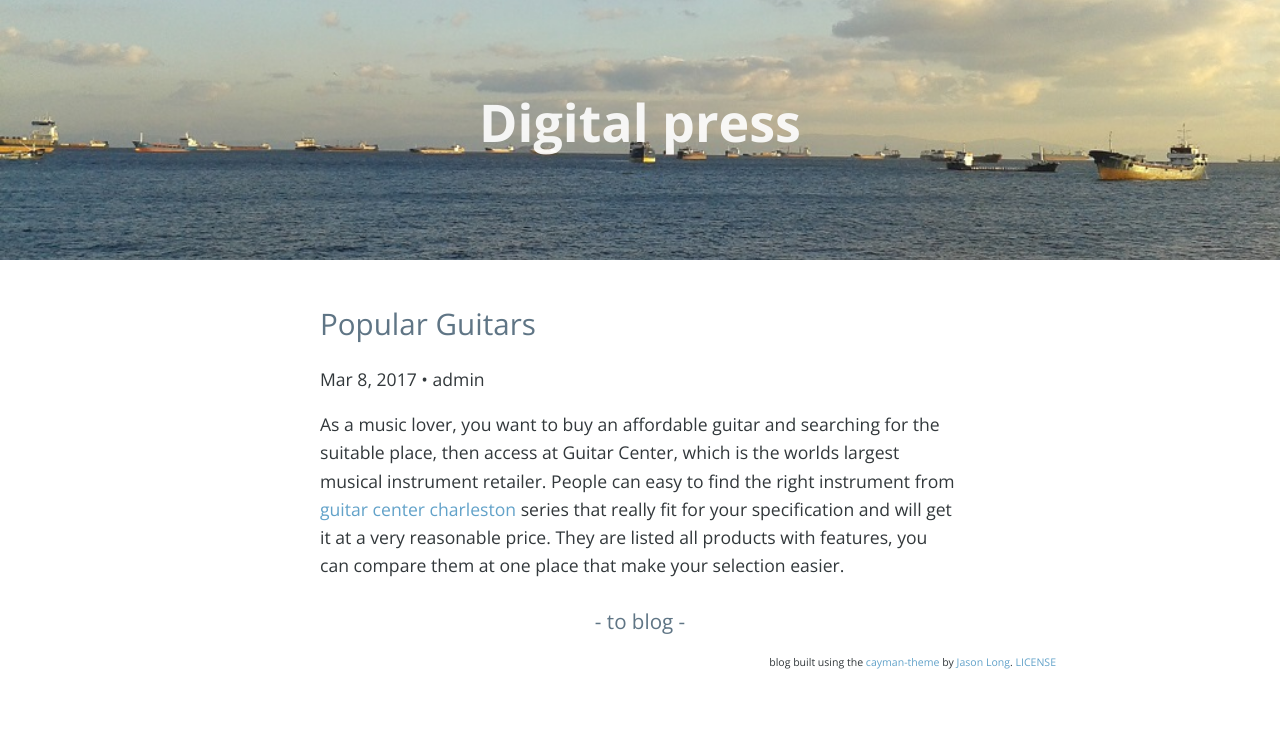
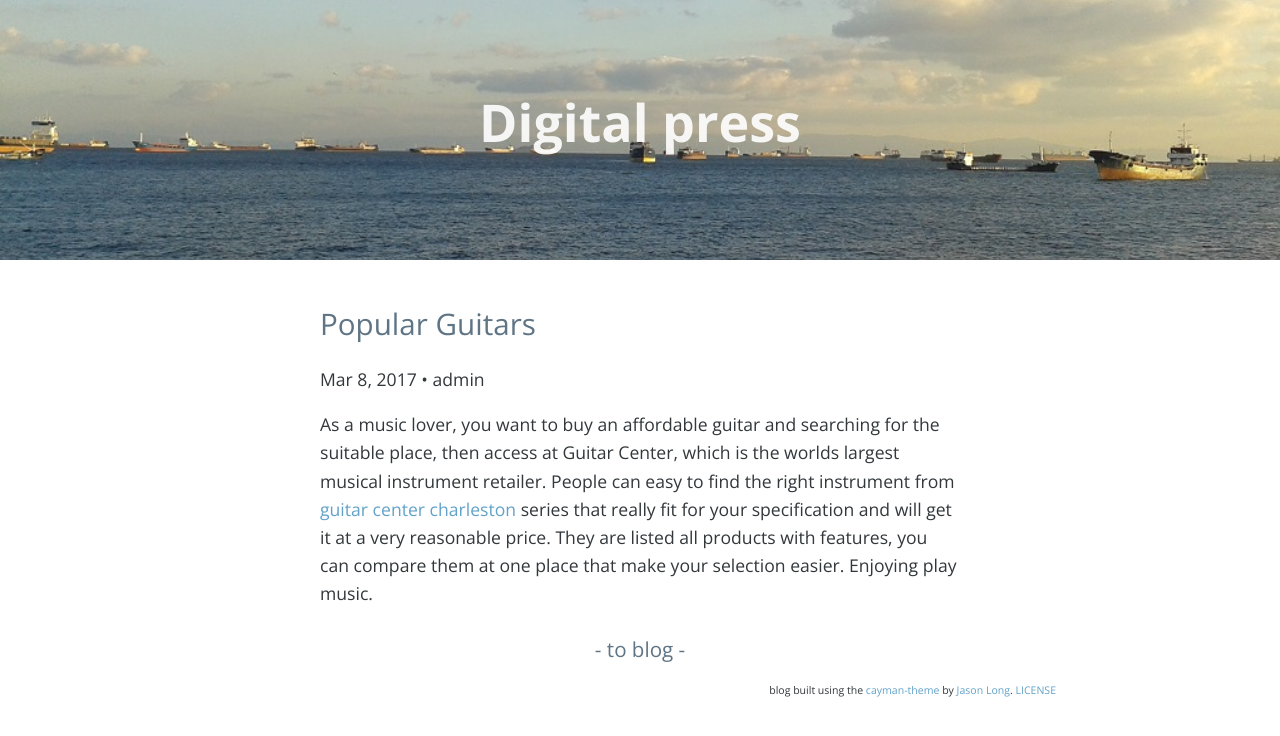
Before and after one commit to BlogToolshed50/aquatours.net, a Jekyll site: the page built from _posts/2017-03-08-Popular-Guitars.md, in a window 1280 px wide. Shown: the top 736 px of the page. Built offline with Jekyll 4.4.1, drawn with Linux system fonts in a browser that asks for light colours; nearby versions of some CDN libraries.

Commit message:
Update 2017-03-08-Popular-Guitars.md

```diff
--- a/_posts/2017-03-08-Popular-Guitars.md
+++ b/_posts/2017-03-08-Popular-Guitars.md
@@ -5,4 +5,4 @@ layout: post
 categories:
   - General
 ---
-As a music lover, you want to buy an affordable guitar and searching for the suitable place, then access at Guitar Center, which is the worlds largest musical instrument retailer. People can easy to find the right instrument from <a href="http://www.guitarcenter.com/">guitar center charleston</a> series that really fit for your specification and will get it at a very reasonable price. They are listed all products with features, you can compare them at one place that make your selection easier.
+As a music lover, you want to buy an affordable guitar and searching for the suitable place, then access at Guitar Center, which is the worlds largest musical instrument retailer. People can easy to find the right instrument from <a href="http://www.guitarcenter.com/">guitar center charleston</a> series that really fit for your specification and will get it at a very reasonable price. They are listed all products with features, you can compare them at one place that make your selection easier. Enjoying play music.
```
